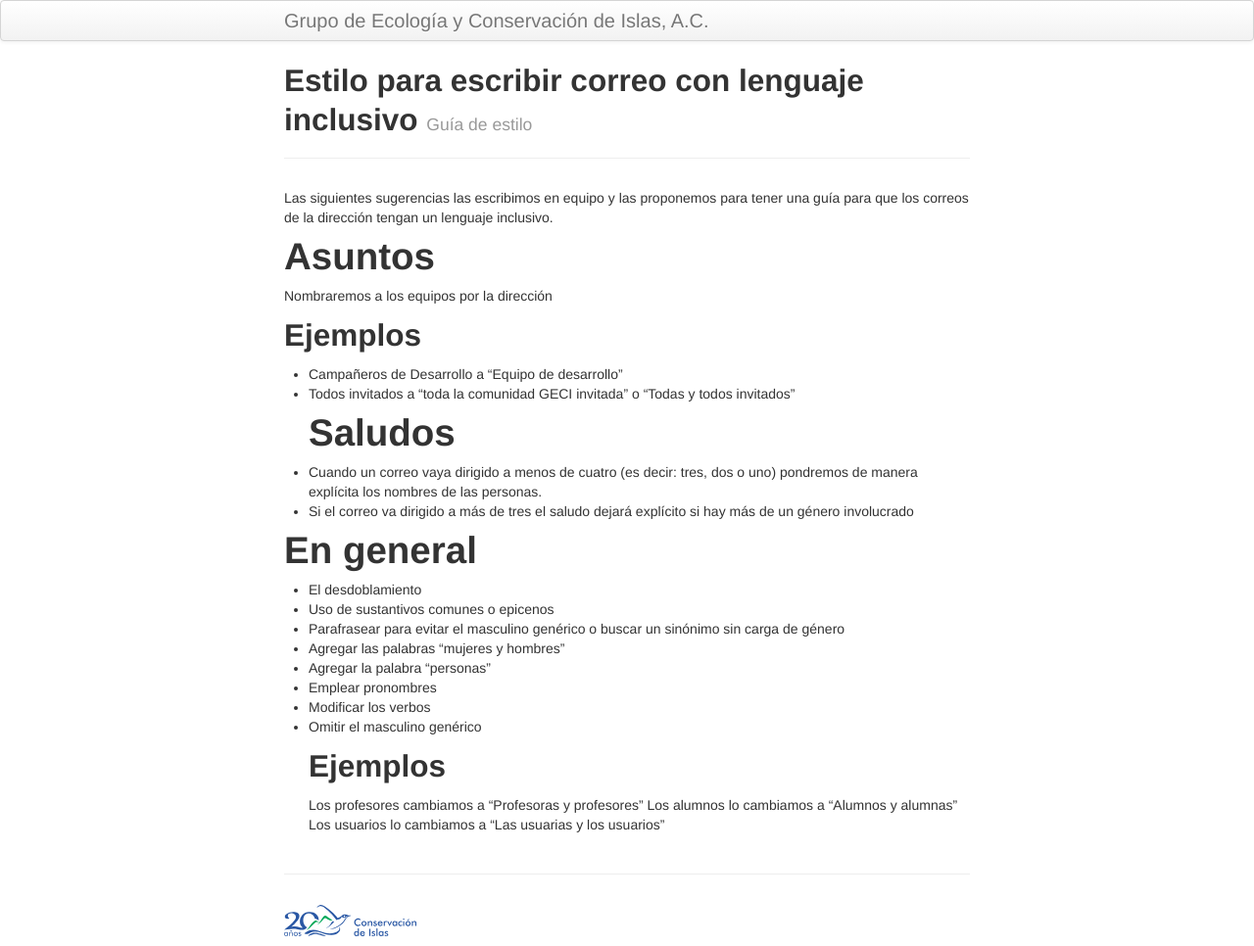
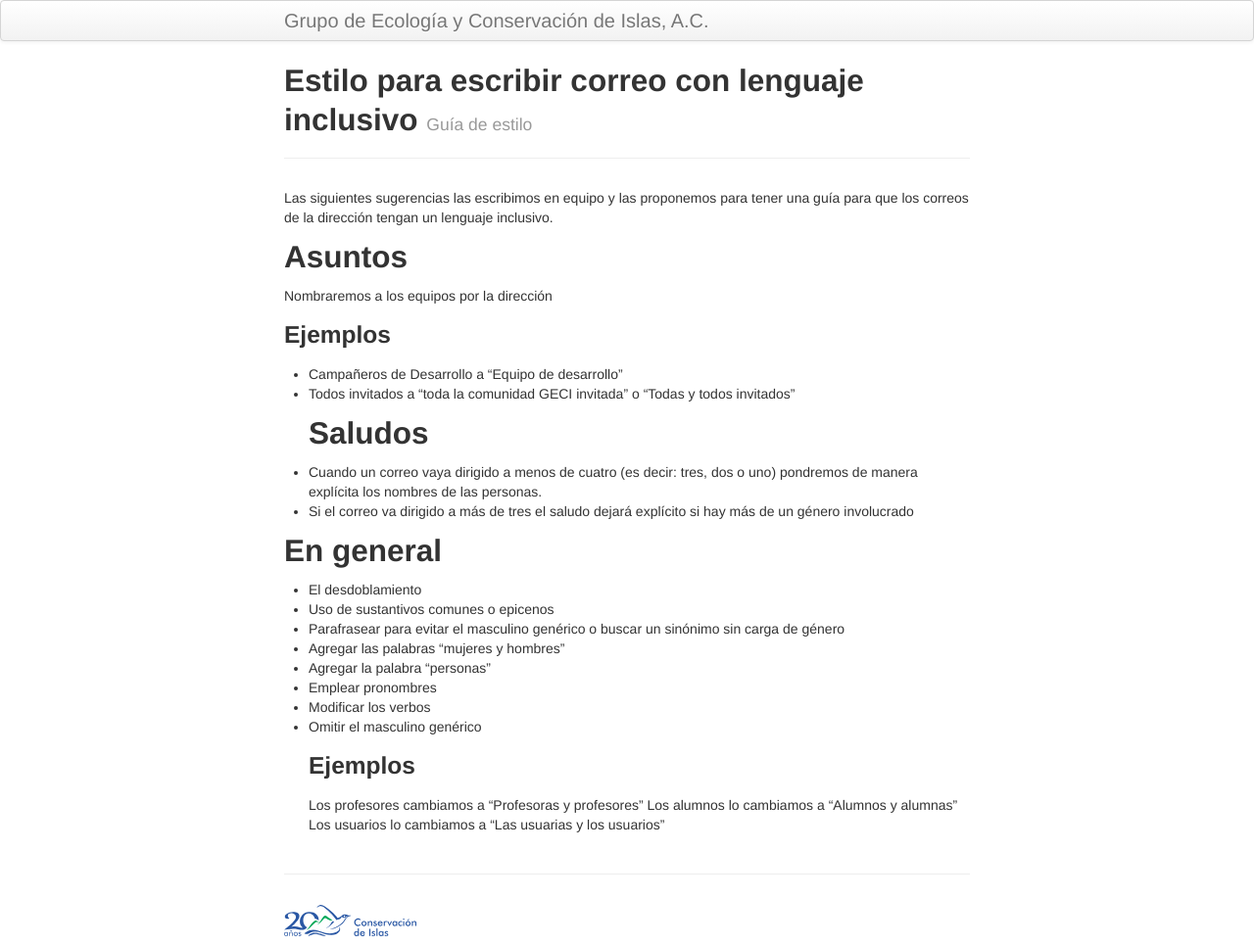
Before and after one commit to LizethMReyes/islasgeci.github.io, a Jekyll site: the page built from _guia_de_estilo/correos_con_lenguaje_inclusivo.md, in a window 1280 px wide. Shown: the whole page at 98% size. Built offline with Jekyll 4.4.1, drawn with Linux system fonts in a browser that asks for light colours.

Commit message:
Agrega un nuevo nivel

```diff
--- a/_guia_de_estilo/correos_con_lenguaje_inclusivo.md
+++ b/_guia_de_estilo/correos_con_lenguaje_inclusivo.md
@@ -7,18 +7,18 @@ description: Cómo escribimos correo para cuidar el leguaje inclusivo
 Las siguientes sugerencias las escribimos en equipo y las proponemos para tener una guía para que
 los correos de la dirección tengan un lenguaje inclusivo.
 
-# Asuntos
+## Asuntos
 Nombraremos a los equipos por la dirección
-## Ejemplos
+### Ejemplos
 - Campañeros de Desarrollo a "Equipo de desarrollo"
 - Todos invitados a "toda la comunidad GECI invitada" o "Todas y todos invitados"
-# Saludos
+## Saludos
 - Cuando un correo vaya dirigido a menos de cuatro (es decir: tres, dos o uno) pondremos de manera
   explícita los nombres de las personas.
 - Si el correo va dirigido a más de tres el saludo dejará explícito si hay más de un género
   involucrado
 
-# En general
+## En general
 - El desdoblamiento
 - Uso de sustantivos comunes o epicenos
 - Parafrasear para evitar el masculino genérico o buscar un sinónimo sin carga de género
@@ -27,7 +27,7 @@ Nombraremos a los equipos por la dirección
 - Emplear pronombres
 - Modificar los verbos
 - Omitir el masculino genérico
-## Ejemplos
+### Ejemplos
 Los profesores cambiamos a "Profesoras y profesores"
 Los alumnos lo cambiamos a  "Alumnos y alumnas"
 Los usuarios lo cambiamos a "Las usuarias y los usuarios"
```
